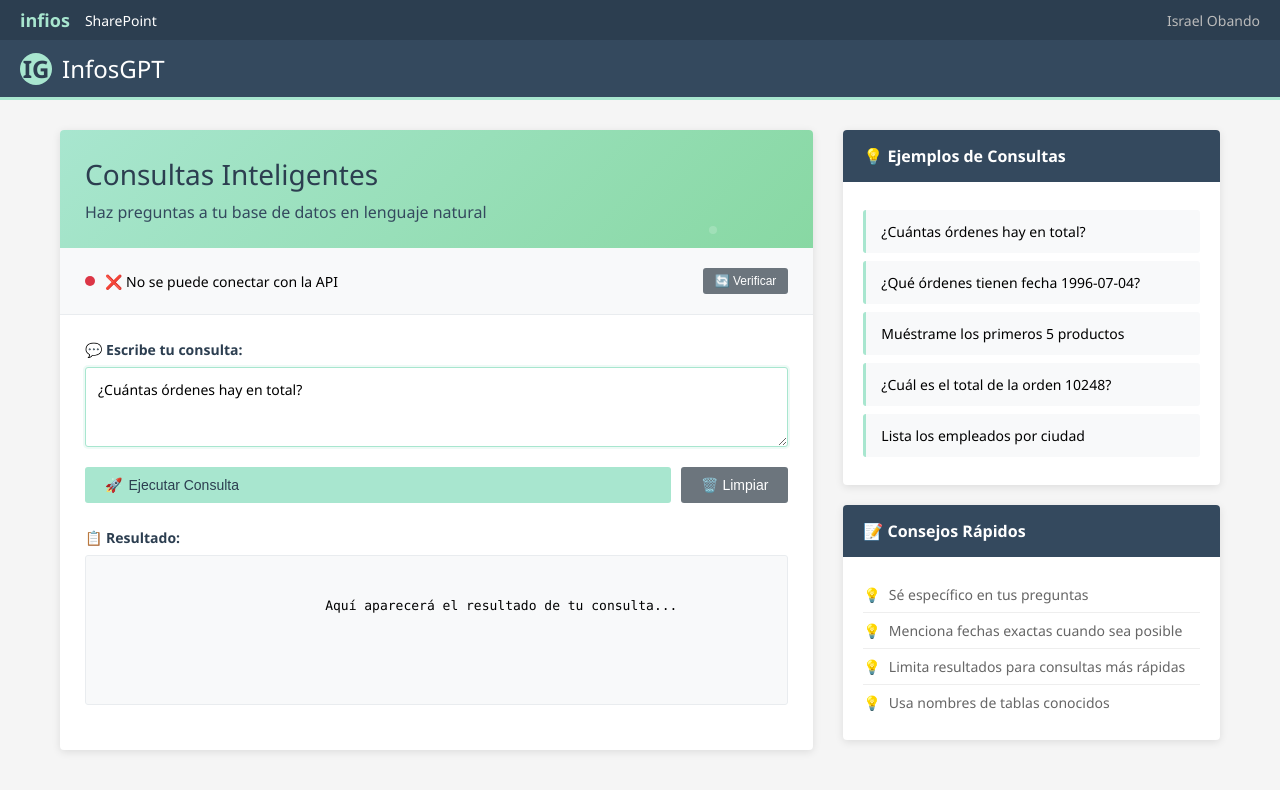
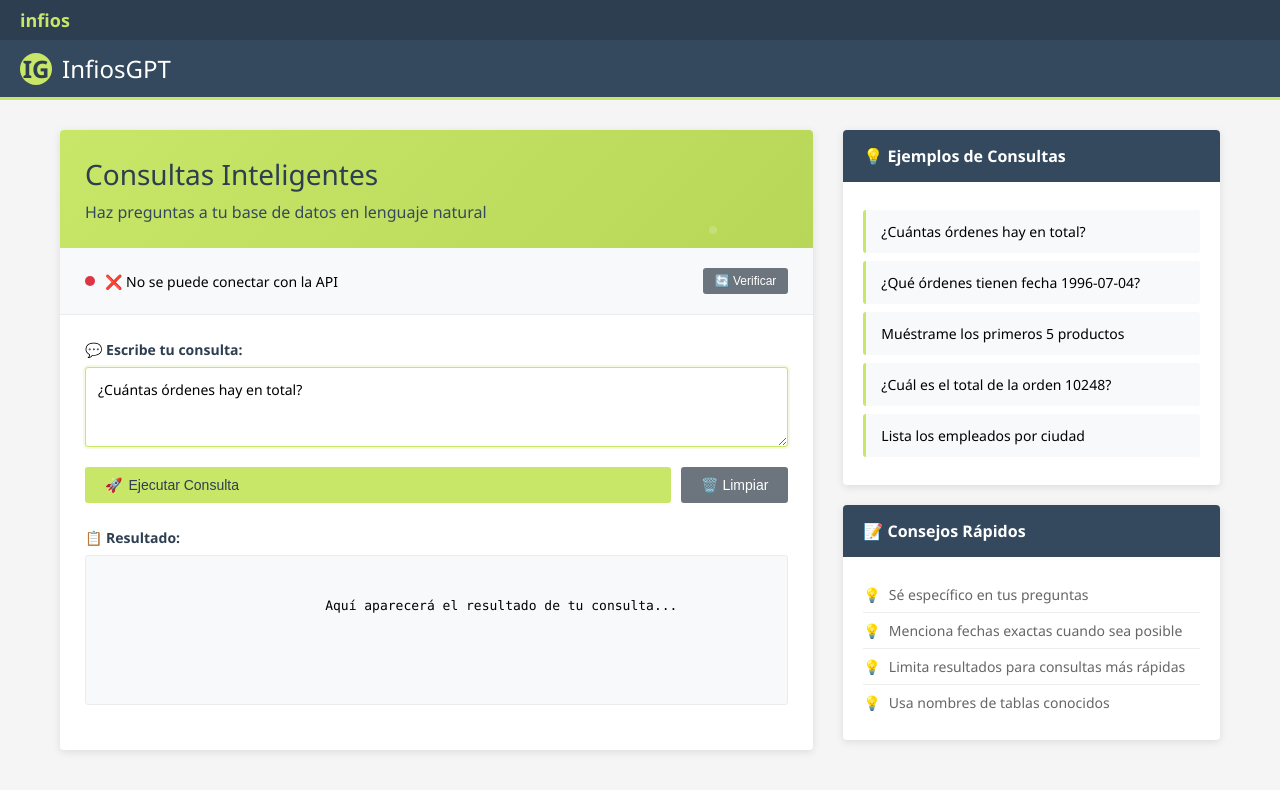
Before and after one commit to diobando93/infiosGPT, a plain HTML site: page frontend/index.html in a window 1280 px wide. Both pictures are taken after a click on the element "¿Cuántas órdenes hay en total?". Drawn offline with Linux system fonts and the light colour scheme; no server answers.

Commit message:
Changes look and feel like infios

```diff
--- a/frontend/index.html
+++ b/frontend/index.html
@@ -3,7 +3,7 @@
 <head>
     <meta charset="UTF-8">
     <meta name="viewport" content="width=device-width, initial-scale=1.0">
-    <title>InfosGPT - Consultas BD</title>
+    <title>InfiosGPT - Consultas BD</title>
     <link rel="stylesheet" href="styles.css">
 </head>
 <body>
@@ -11,10 +11,6 @@
     <div class="top-header">
         <div class="logo-section">
             <div class="infios-logo">infios</div>
-            <span>SharePoint</span>
-        </div>
-        <div class="user-info">
-            <span>Israel Obando</span>
         </div>
     </div>
 
@@ -22,7 +18,7 @@
     <div class="nav-bar">
         <h1>
             <div class="icon">IG</div>
-            InfosGPT
+            InfiosGPT
         </h1>
     </div>
 
--- a/frontend/styles.css
+++ b/frontend/styles.css
@@ -29,7 +29,7 @@ body {
 }
 
 .infios-logo {
-    color: #a8e6cf;
+    color: #c8e668;
     font-weight: bold;
     font-size: 18px;
 }
@@ -42,7 +42,7 @@ body {
 .nav-bar {
     background: #34495e;
     padding: 12px 20px;
-    border-bottom: 3px solid #a8e6cf;
+    border-bottom: 3px solid #c8e668;
 }
 
 .nav-bar h1 {
@@ -57,7 +57,7 @@ body {
 .nav-bar .icon {
     width: 32px;
     height: 32px;
-    background: #a8e6cf;
+    background: #c8e668;
     border-radius: 50%;
     display: flex;
     align-items: center;
@@ -85,7 +85,7 @@ body {
 }
 
 .content-header {
-    background: linear-gradient(135deg, #a8e6cf 0%, #88d8a3 100%);
+    background: linear-gradient(135deg, #c8e668 0%, #b8d658 100%);
     padding: 25px;
     position: relative;
     overflow: hidden;
@@ -195,8 +195,8 @@ body {
 
 .query-input:focus {
     outline: none;
-    border-color: #a8e6cf;
-    box-shadow: 0 0 0 2px rgba(168, 230, 207, 0.2);
+    border-color: #c8e668;
+    box-shadow: 0 0 0 2px rgba(200, 230, 104, 0.2);
 }
 
 /* Buttons */
@@ -220,13 +220,13 @@ body {
 }
 
 .btn-primary {
-    background: #a8e6cf;
+    background: #c8e668;
     color: #2c3e50;
     flex: 1;
 }
 
 .btn-primary:hover {
-    background: #88d8a3;
+    background: #b8d658;
     transform: translateY(-1px);
 }
 
@@ -315,7 +315,7 @@ body {
     border-radius: 3px;
     cursor: pointer;
     transition: all 0.2s;
-    border-left: 3px solid #a8e6cf;
+    border-left: 3px solid #c8e668;
     font-size: 14px;
 }
 
@@ -348,7 +348,7 @@ body {
 /* Spinner animation */
 .spinner {
     border: 2px solid #f3f3f3;
-    border-top: 2px solid #a8e6cf;
+    border-top: 2px solid #c8e668;
     border-radius: 50%;
     width: 16px;
     height: 16px;
```
